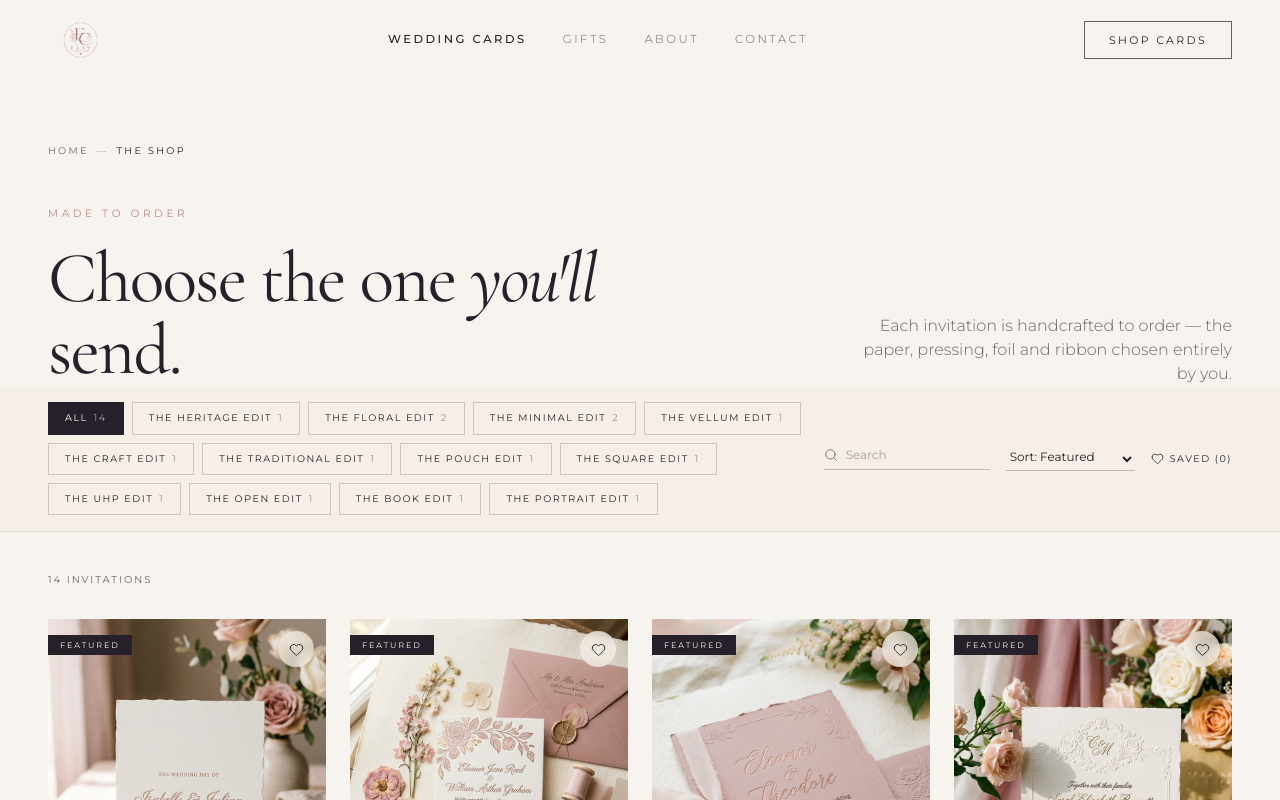
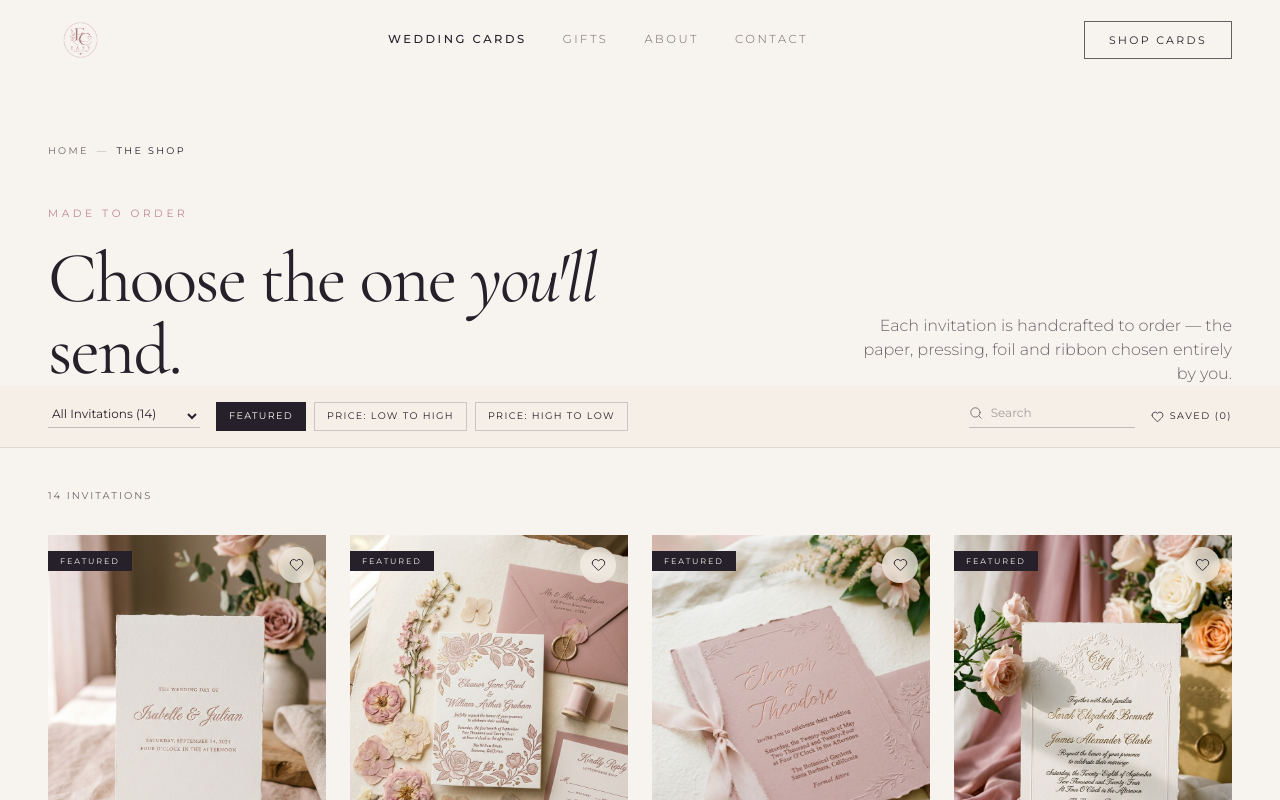
Before and after one commit to Polycoded/easy_wedding_cards, a React (Create React App) app in the folder frontend/: page /shop in a window 1280 px wide. Shown: the top 800 px of the page. Built offline with nearby package versions, Linux system fonts and the light colour scheme.

Commit message:
fixed sorting

```diff
--- a/frontend/src/index.css
+++ b/frontend/src/index.css
@@ -66,6 +66,14 @@ body {
     transform: scaleX(1);
 }
 
+.no-scrollbar {
+    -ms-overflow-style: none;
+    scrollbar-width: none;
+}
+.no-scrollbar::-webkit-scrollbar {
+    display: none;
+}
+
 .arrow-move {
     display: inline-block;
     transition: transform 0.4s cubic-bezier(0.22, 1, 0.36, 1);
--- a/frontend/src/pages/Shop.jsx
+++ b/frontend/src/pages/Shop.jsx
@@ -14,6 +14,12 @@ import {
   imgUrl,
   PAGE_SIZE,
 } from "../lib/shop";
+
+const SORT_OPTIONS = [
+  { value: "featured", label: "Featured" },
+  { value: "price-asc", label: "Price: Low to High" },
+  { value: "price-desc", label: "Price: High to Low" },
+];
 
 export default function Shop() {
   const [searchParams, setSearchParams] = useSearchParams();
@@ -128,27 +134,45 @@ export default function Shop() {
         {/* Sticky top filter bar */}
         <div className="sticky top-16 md:top-20 z-30 bg-ivory/90 backdrop-blur-md border-b border-espresso/10">
           <div className="mx-auto max-w-[1500px] px-5 sm:px-8 lg:px-12 py-4 flex flex-col gap-4 lg:flex-row lg:items-center lg:justify-between">
-            {/* Category pills */}
-            <div className="flex flex-wrap gap-2 -mx-1 px-1 lg:mx-0 lg:px-0">
-              {categories.map((c) => {
-                const on = category === c;
+            {/* Category dropdown + sort tiles */}
+            <div className="flex flex-wrap items-center gap-4">
+              <select
+                value={category}
+                onChange={(e) => pickCategory(e.target.value)}
+                data-testid="category-select"
+                aria-label="Category"
+                className="bg-transparent border-b border-espresso/25 pb-1.5 font-sans text-xs text-espresso outline-none cursor-pointer"
+              >
+                {categories.map((c) => (
+                  <option key={c} value={c}>
+                    {c === "All" ? "All Invitations" : c} ({counts[c]})
+                  </option>
+                ))}
+              </select>
+
+              <div className="flex items-center gap-2">
+                {SORT_OPTIONS.map((s) => {
+                  const on = sort === s.value;
                   return (
                     <button
-                    key={c}
-                    onClick={() => pickCategory(c)}
-                    data-testid={`category-${slugify(c)}`}
-                    className={`shrink-0 border px-4 py-2 font-sans text-[0.6rem] uppercase tracking-[0.16em] transition-colors duration-300 ${
+                      key={s.value}
+                      onClick={() => {
+                        setSort(s.value);
+                        setVisible(PAGE_SIZE);
+                      }}
+                      data-testid={`sort-${s.value}`}
+                      className={`shrink-0 border px-3 py-1.5 font-sans text-[0.6rem] uppercase tracking-[0.14em] transition-colors duration-300 ${
                         on ? "border-espresso bg-espresso text-cream" : "border-espresso/20 text-espresso hover:border-espresso"
                       }`}
                     >
-                    {c === "All" ? "All" : c}
-                    <span className={`ml-1.5 ${on ? "text-cream/60" : "text-taupe/70"}`}>{counts[c]}</span>
+                      {s.label}
                     </button>
                   );
                 })}
               </div>
+            </div>
 
-            {/* Search + sort + saved */}
+            {/* Search + saved */}
             <div className="flex items-center gap-4 shrink-0">
               <div className="flex items-center gap-2 border-b border-espresso/25 pb-1.5">
                 <Search size={14} strokeWidth={1.5} className="text-taupe" />
@@ -164,21 +188,6 @@ export default function Shop() {
                   className="w-24 md:w-36 bg-transparent outline-none font-sans text-xs text-espresso placeholder:text-taupe/60"
                 />
               </div>
-
-              <select
-                value={sort}
-                onChange={(e) => {
-                  setSort(e.target.value);
-                  setVisible(PAGE_SIZE);
-                }}
-                data-testid="sort-select"
-                aria-label="Sort"
-                className="bg-transparent border-b border-espresso/25 pb-1.5 font-sans text-xs text-espresso outline-none cursor-pointer"
-              >
-                <option value="featured">Sort: Featured</option>
-                <option value="price-asc">Price: Low to High</option>
-                <option value="price-desc">Price: High to Low</option>
-              </select>
 
               <button
                 onClick={() => {
```
Lines whose indentation alone changed are shown as unchanged.
